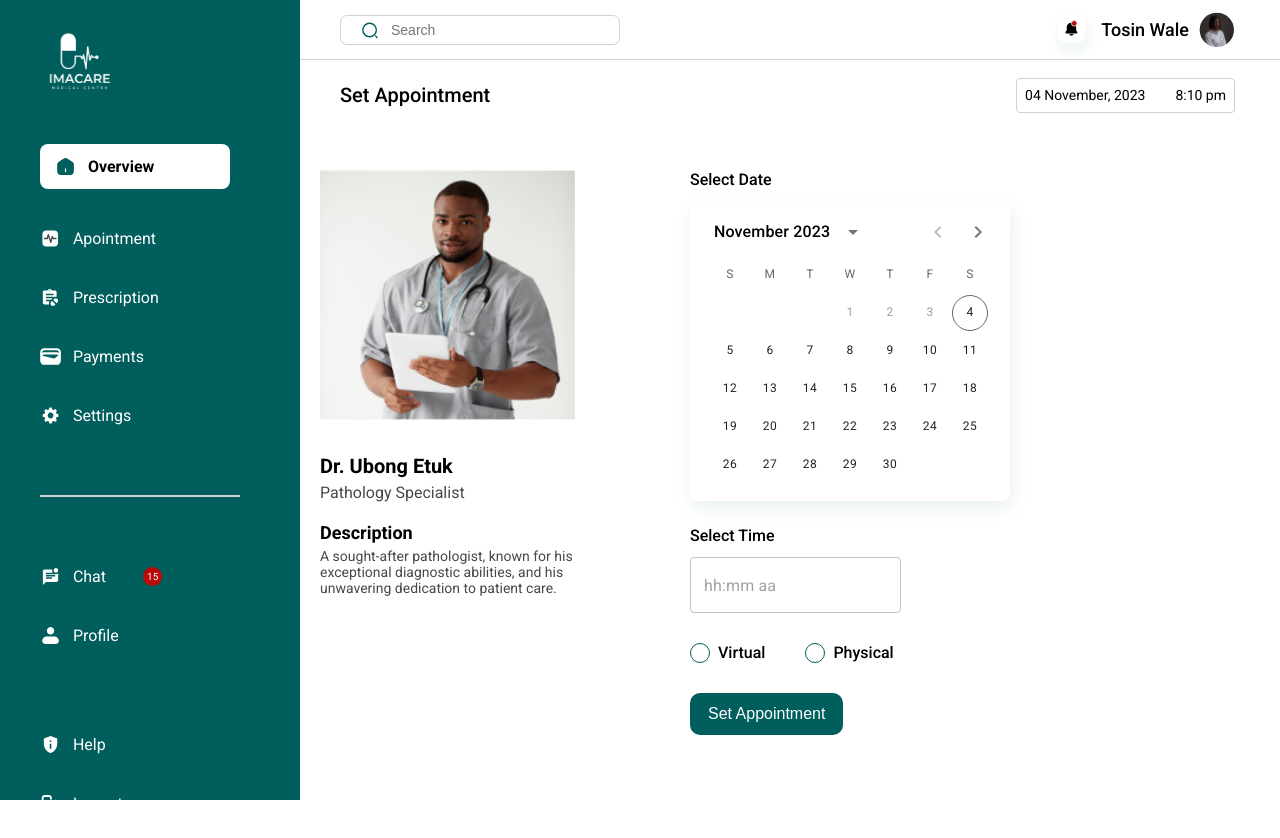
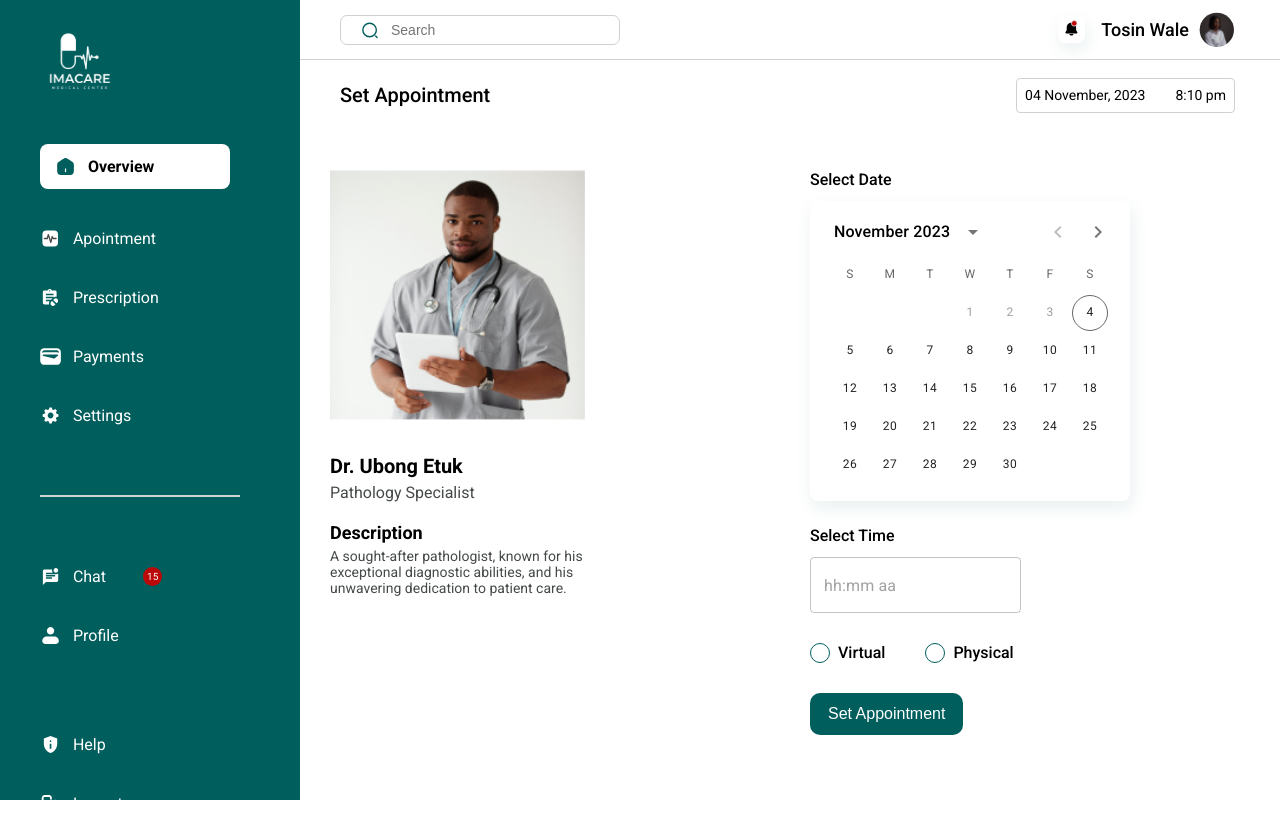
Before and after one commit to TAP-IMACARE/Client-Side, a React (Vite) app: page /dashboard/set-appointment in a window 1280 px wide. Shown: the top 838 px of the page. Built offline with nearby package versions, Linux system fonts and the light colour scheme.

Commit message:
Update SetAppointment.css

```diff
--- a/src/dashboards/Overview/setAppointment/SetAppointment.css
+++ b/src/dashboards/Overview/setAppointment/SetAppointment.css
@@ -1,12 +1,12 @@
 .SetAppointment-container {
-  padding: 30px 20px;
+  padding: 30px 30px;
   min-height: 100vh;
 }
 
 .SetAppointment-wrapper {
-  /* background-color: blue; */
-  max-width: 750px;
+  max-width: 800px;
   display: flex;
+  justify-content: space-between;
   gap: 60px;
 }
 
```
